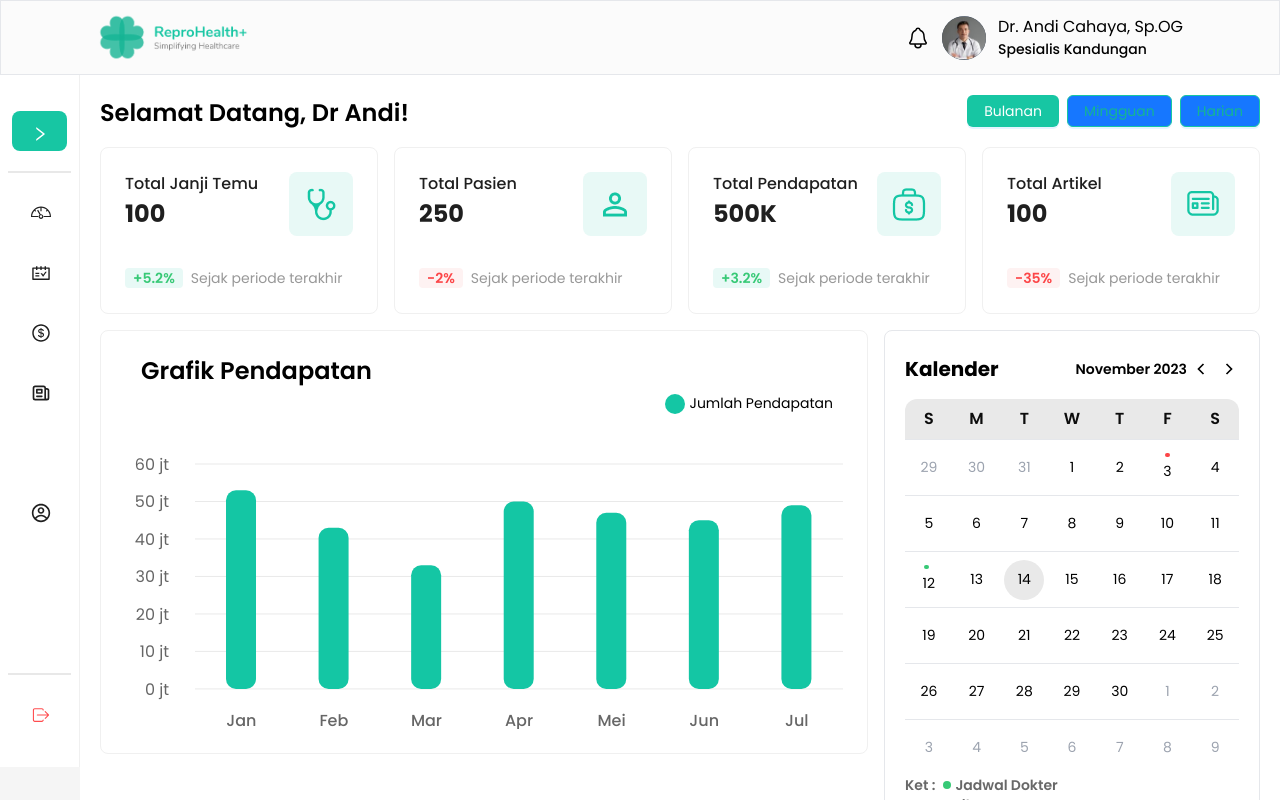
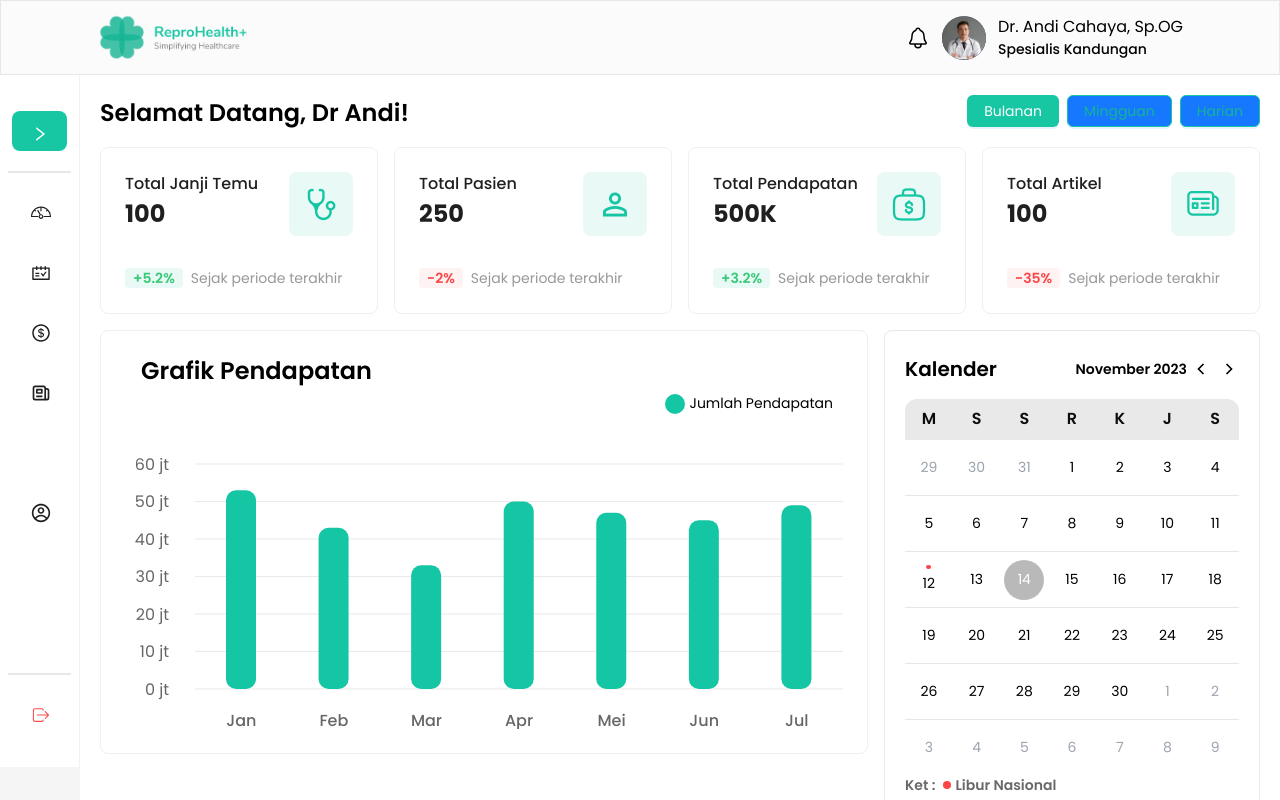
Before and after one commit to team-capstone-1/fe-repro-health, a React (Vite) app: page /dashboard in a window 1280 px wide. Shown: the top 800 px of the page. Built offline with nearby package versions, Linux system fonts and the light colour scheme; some icons are missing.

Commit message:
refactor(calendar) : add utils for generate date and delete onclick on date

```diff
--- /dev/null
+++ b/src/utils/GenerateDate.js
@@ -0,0 +1,61 @@
+import dayjs from "dayjs";
+
+export const generateDate = (
+  month = dayjs().month(),
+  year = dayjs().year(),
+) => {
+  const firstDateOfMonth = dayjs().year(year).month(month).startOf("month");
+  const lastDateOfMonth = dayjs().year(year).month(month).endOf("month");
+
+  const arrayOfDate = [];
+
+  // create prefix date
+  for (let i = 0; i < firstDateOfMonth.day(); i++) {
+    const date = firstDateOfMonth.day(i);
+
+    arrayOfDate.push({
+      currentMonth: false,
+      date,
+    });
+  }
+
+  // generate current date
+  for (let i = firstDateOfMonth.date(); i <= lastDateOfMonth.date(); i++) {
+    arrayOfDate.push({
+      currentMonth: true,
+      date: firstDateOfMonth.date(i),
+      today:
+        firstDateOfMonth.date(i).toDate().toDateString() ===
+        dayjs().toDate().toDateString(),
+    });
+  }
+
+  const remaining = 42 - arrayOfDate.length;
+
+  for (
+    let i = lastDateOfMonth.date() + 1;
+    i <= lastDateOfMonth.date() + remaining;
+    i++
+  ) {
+    arrayOfDate.push({
+      currentMonth: false,
+      date: lastDateOfMonth.date(i),
+    });
+  }
+  return arrayOfDate;
+};
+
+export const months = [
+  "January",
+  "February",
+  "March",
+  "April",
+  "May",
+  "June",
+  "July",
+  "August",
+  "September",
+  "October",
+  "November",
+  "December",
+];
--- a/src/views/app-views/dashboard/components/Calendar.jsx
+++ b/src/views/app-views/dashboard/components/Calendar.jsx
@@ -1,92 +1,28 @@
 import dayjs from "dayjs";
 import { useState } from "react";
 import { GrFormNext, GrFormPrevious } from "react-icons/gr";
+import { generateDate, months } from "@/utils/GenerateDate";
 
 function cn(...classes) {
   return classes.filter(Boolean).join(" ");
 }
 
-const generateDate = (month = dayjs().month(), year = dayjs().year()) => {
-  const firstDateOfMonth = dayjs().year(year).month(month).startOf("month");
-  const lastDateOfMonth = dayjs().year(year).month(month).endOf("month");
-
-  const arrayOfDate = [];
-
-  // create prefix date
-  for (let i = 0; i < firstDateOfMonth.day(); i++) {
-    const date = firstDateOfMonth.day(i);
-
-    arrayOfDate.push({
-      currentMonth: false,
-      date,
-    });
-  }
-
-  // generate current date
-  for (let i = firstDateOfMonth.date(); i <= lastDateOfMonth.date(); i++) {
-    arrayOfDate.push({
-      currentMonth: true,
-      date: firstDateOfMonth.date(i),
-      today:
-        firstDateOfMonth.date(i).toDate().toDateString() ===
-        dayjs().toDate().toDateString(),
-    });
-  }
-
-  const remaining = 42 - arrayOfDate.length;
-
-  for (
-    let i = lastDateOfMonth.date() + 1;
-    i <= lastDateOfMonth.date() + remaining;
-    i++
-  ) {
-    arrayOfDate.push({
-      currentMonth: false,
-      date: lastDateOfMonth.date(i),
-    });
-  }
-  return arrayOfDate;
-};
-
-const months = [
-  "January",
-  "February",
-  "March",
-  "April",
-  "May",
-  "June",
-  "July",
-  "August",
-  "September",
-  "October",
-  "November",
-  "December",
-];
-
 export default function Calendar() {
-  const days = ["S", "M", "T", "W", "T", "F", "S"];
+  const days = ["M", "S", "S", "R", "K", "J", "S"];
   const currentDate = dayjs();
   const [today, setToday] = useState(currentDate);
-  const [selectDate, setSelectDate] = useState(currentDate);
+
   const dateSchedule = { nanoseconds: 807000000, seconds: 1699780986 };
   const newDate = new Date(
     dateSchedule.seconds * 1000 + dateSchedule.nanoseconds / 1000000,
   );
   const schedule = newDate.toDateString();
 
-  const dateSchedule2 = {
-    nanoseconds: 759000000,
-    seconds: 1699012369,
-  };
-  const newDate2 = new Date(
-    dateSchedule2.seconds * 1000 + dateSchedule.nanoseconds / 1000000,
-  );
-  const schedule2 = newDate2.toDateString();
   return (
     <div className="w-full rounded-lg border p-5">
       {/* Header */}
       <div className="mb-4 mt-1 flex items-center justify-between">
-        <p className="text-xl font-bold">Kalender</p>
+        <p className="text-xl font-semibold">Kalender</p>
         <div className="flex items-center gap-1">
           <h6 className="select-none font-semibold">
             {months[today.month()]} {today.year()}
@@ -133,29 +69,17 @@ export default function Calendar() {
                 key={index}
                 className="grid h-14 place-content-center border-t p-2 text-center text-sm"
               >
-                {date.toDate().toDateString() === schedule ||
-                date.toDate().toDateString() === schedule2 ? (
+                {date.toDate().toDateString() === schedule ? (
                   <h6
                     className={cn(
                       currentMonth ? "" : "text-gray-400",
-                      today ? "bg-grey-50 text-black" : "",
-                      selectDate.toDate().toDateString() ===
-                        date.toDate().toDateString()
-                        ? "bg-grey-100 text-black"
-                        : "",
-                      "grid h-10 w-10 cursor-pointer select-none place-content-center items-center rounded-full transition-all hover:bg-grey-100 hover:text-white",
+                      today ? "bg-grey-100 text-white" : "",
+
+                      "grid h-10 w-10 select-none place-content-center items-center rounded-full transition-all hover:bg-grey-100 hover:text-white",
                     )}
-                    onClick={() => {
-                      setSelectDate(date);
-                      console.log(date.toDate().toDateString());
-                    }}
                   >
                     <div
-                      className={`mb-1 ms-[0.1rem] h-[0.3rem] w-[0.3rem] rounded-full ${
-                        date.toDate().toDateString() === schedule
-                          ? "bg-positive"
-                          : "bg-negative "
-                      }`}
+                      className={`mb-1 ms-[0.2rem] h-[0.3rem] w-[0.3rem] rounded-full bg-negative`}
                     ></div>
                     {date.date()}
                   </h6>
@@ -163,17 +87,10 @@ export default function Calendar() {
                   <h6
                     className={cn(
                       currentMonth ? "" : "text-gray-400",
-                      today ? "bg-grey-50 text-black" : "",
-                      selectDate.toDate().toDateString() ===
-                        date.toDate().toDateString()
-                        ? "bg-grey-100 text-black"
-                        : "",
-                      "grid h-10 w-10 cursor-pointer select-none place-content-center rounded-full transition-all hover:bg-grey-100 hover:text-white",
+                      today ? "bg-grey-100 text-white" : "",
+
+                      "grid h-10 w-10 select-none place-content-center rounded-full transition-all hover:bg-grey-100 hover:text-white",
                     )}
-                    onClick={() => {
-                      setSelectDate(date);
-                      console.log(date.toDate().toDateString());
-                    }}
                   >
                     {date.date()}
                   </h6>
@@ -187,13 +104,9 @@ export default function Calendar() {
       <div className="flex gap-2 text-sm font-semibold text-grey-300">
         <h6 className="font-semibold">Ket :</h6>
         <div>
-          <span className="flex items-center gap-1">
-            <div className="h-2 w-2 rounded-full bg-positive"></div>
-            Jadwal Dokter
-          </span>
           <span className="flex items-center gap-1 ">
             <div className="h-2 w-2 rounded-full bg-negative"></div>
-            Libur
+            Libur Nasional
           </span>
         </div>
       </div>
```
